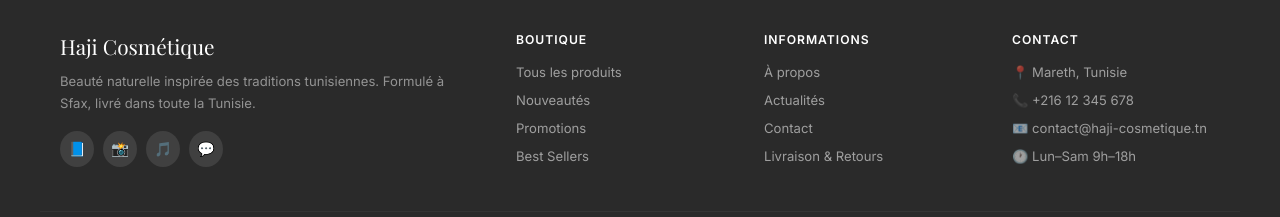
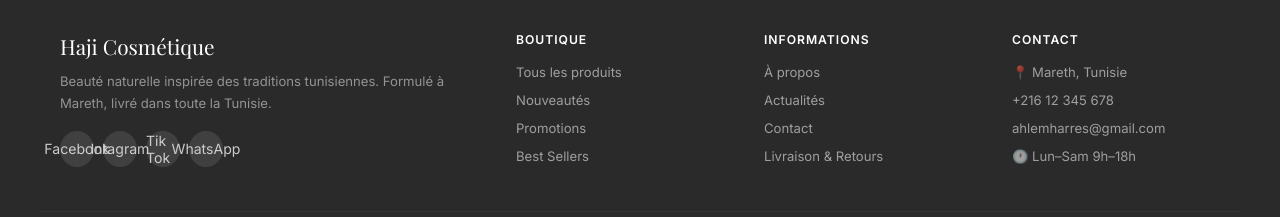
Before and after one commit to RadhwaneHarresCode/Haji-Cosm-tique, a React (Create React App) app in the folder frontend/: page / in a window 1280 px wide. Shown: the part 2429-2646 px from the top of the page. Built offline with nearby package versions, Linux system fonts and the light colour scheme; no server answers; a web font is replaced by a local one.

Commit message:
Update Footer.jsx

```diff
--- a/frontend/src/components/Footer.jsx
+++ b/frontend/src/components/Footer.jsx
@@ -10,12 +10,12 @@ export default function Footer() {
       <div className="footer__inner">
         <div className="footer__brand">
           <div className="footer__logo">Haji Cosmétique</div>
-          <p className="footer__about">{t('Beauté naturelle inspirée des traditions tunisiennes. Formulé à Sfax, livré dans toute la Tunisie.','جمال طبيعي مستوحى من التقاليد التونسية. مُركَّب في صفاقس، يصل لجميع ولايات تونس.')}</p>
+          <p className="footer__about">{t('Beauté naturelle inspirée des traditions tunisiennes. Formulé à Mareth, livré dans toute la Tunisie.','جمال طبيعي مستوحى من التقاليد التونسية. مُركَّب في مارث، يصل لجميع ولايات تونس.')}</p>
           <div className="footer__social">
-            <a href="#" aria-label="Facebook">📘</a>
-            <a href="#" aria-label="Instagram">📸</a>
-            <a href="#" aria-label="TikTok">🎵</a>
-            <a href="#" aria-label="WhatsApp">💬</a>
+            <a href="#" aria-label="Facebook">Facebook</a>
+            <a href="#" aria-label="Instagram">Intagram</a>
+            <a href="#" aria-label="TikTok">Tik Tok</a>
+            <a href="#" aria-label="WhatsApp">WhatsApp</a>
           </div>
         </div>
         <div>
@@ -40,8 +40,8 @@ export default function Footer() {
           <div className="footer__heading">{t('Contact','تواصل معنا')}</div>
           <ul className="footer__links">
             <li><a>📍 Mareth, Tunisie</a></li>
-            <li><a href="tel:+21612345678">📞 +216 12 345 678</a></li>
-            <li><a href="mailto:contact@haji-cosmetique.tn">📧 contact@haji-cosmetique.tn</a></li>
+            <li><a href="tel:+21612345678"> +216 12 345 678</a></li>
+            <li><a href="mailto:contact@haji-cosmetique.tn">ahlemharres@gmail.com</a></li>
             <li><a>🕐 {t('Lun–Sam 9h–18h','الاثنين–السبت 9–18')}</a></li>
           </ul>
         </div>
```
